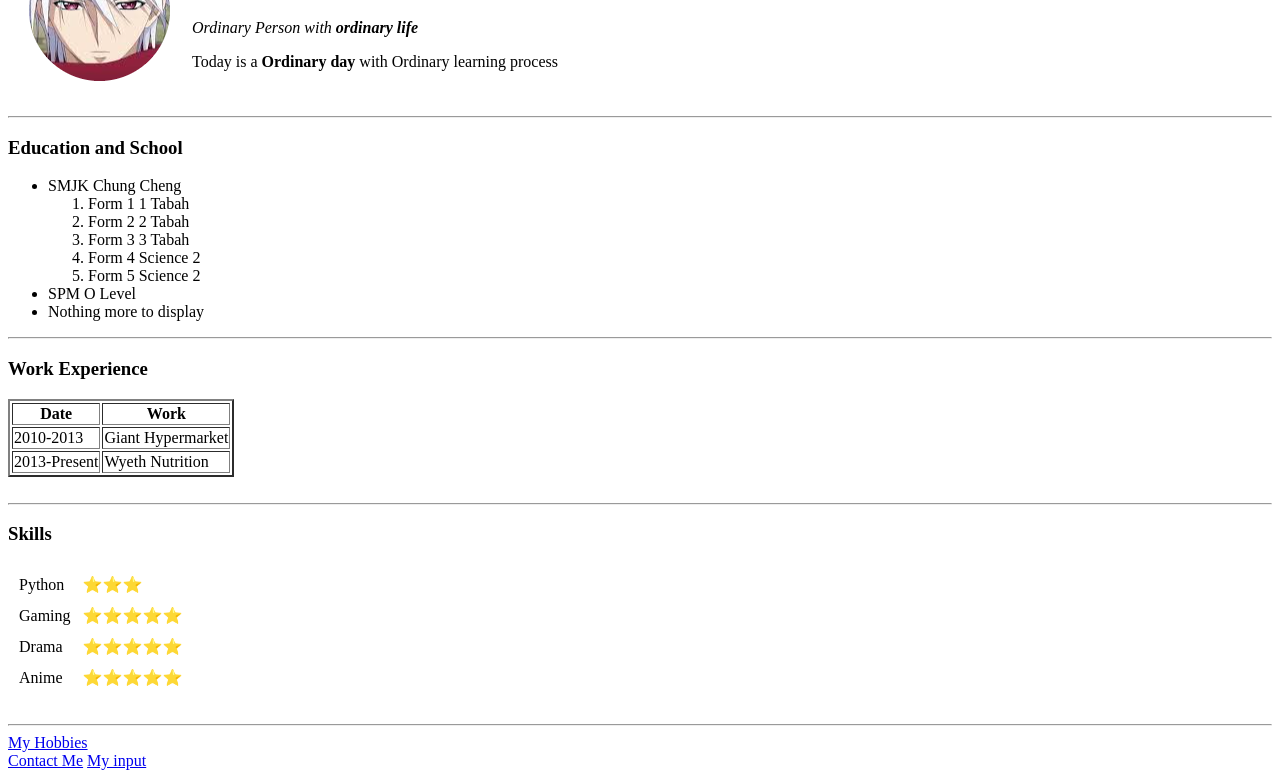
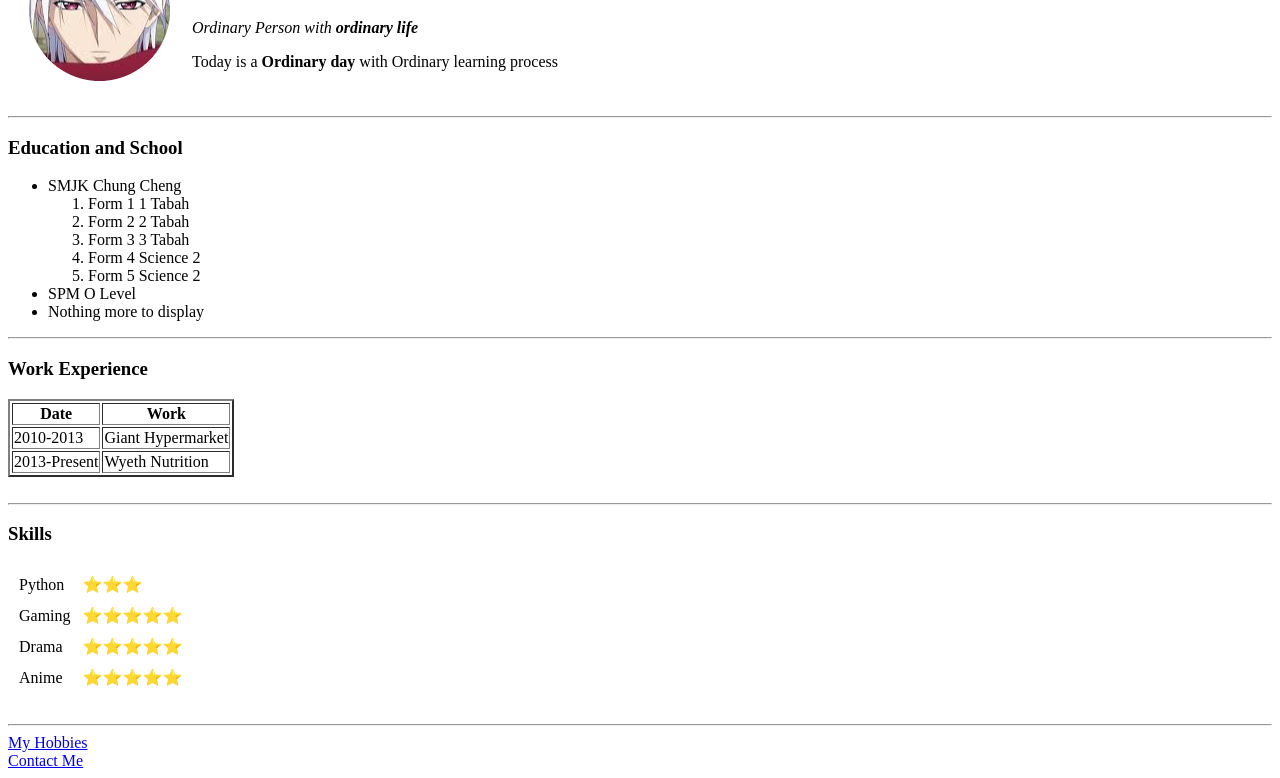
Before and after one commit to UcJunE/CV, a plain HTML site: page index.html in a window 1280 px wide. Shown: the part 90-868 px from the top of the page. Drawn offline with Linux system fonts and the light colour scheme.

Commit message:
Removed the input.html because its not related

```diff
--- a/index.html
+++ b/index.html
@@ -76,7 +76,7 @@
   <a href="hobbies.html">My Hobbies</a>
   <br>
   <a href="contact-me.html">Contact Me</a>
-  <a href="inputs.html">My input</a>
+
 </body>
 
 </html>
```
